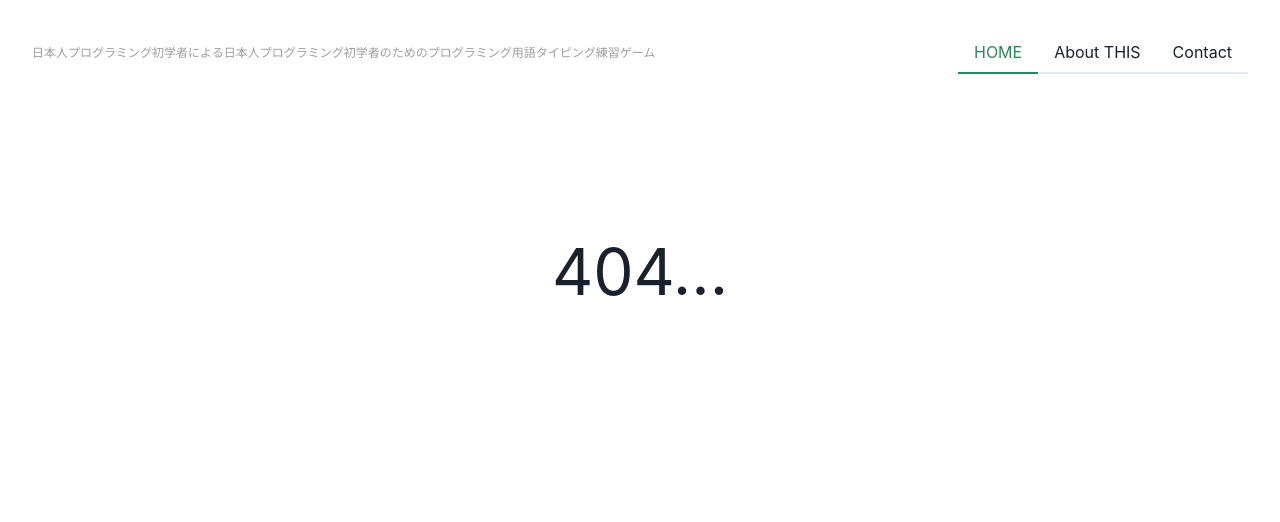
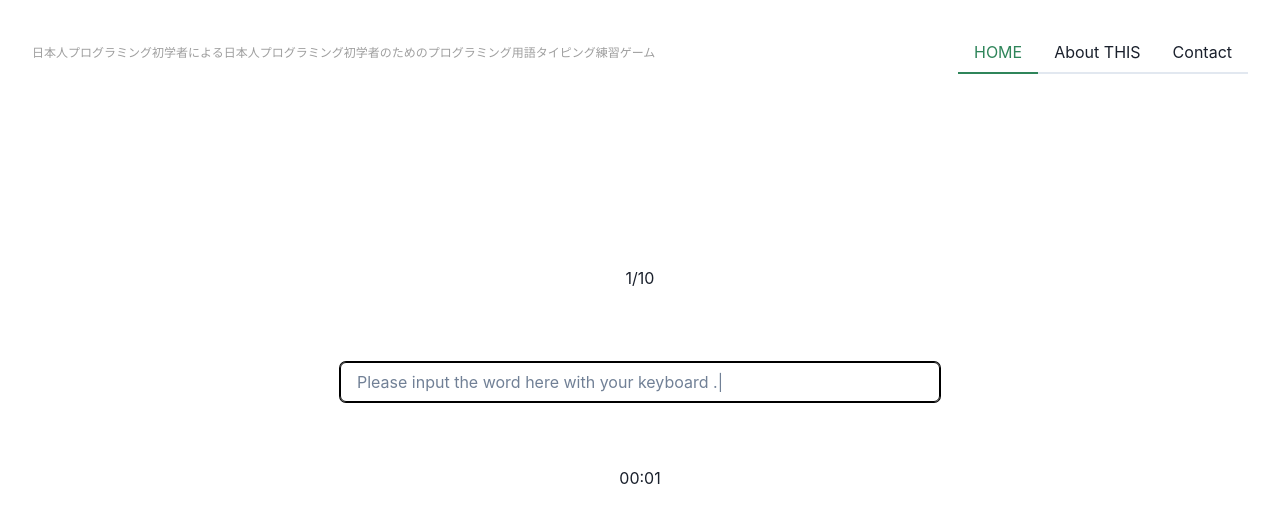
Before and after one commit to iwmnyk/code-typing-practice, a React (Vite) app: page /training/1 in a window 1280 px wide. Before the commit this address had no page. Shown: the top 522 px of the page. Built offline with nearby package versions, Linux system fonts and the light colour scheme.

Commit message:
問題選択機能を追加

```diff
--- a/src/Routes/index.tsx
+++ b/src/Routes/index.tsx
@@ -12,9 +12,9 @@ const AppRoutes: React.FC = () => {
   return (
     <Routes>
       <Route path="/" element={<Home />} />
-      <Route path="/training" element={<Training />} />
-      <Route path="/About" element={<About />} />
-      <Route path="/Contact" element={<Contact />} />
+      <Route path="/training/:selectedValue" element={<Training />} />
+      <Route path="/about" element={<About />} />
+      <Route path="/contact" element={<Contact />} />
       <Route path="*" element={<Error />} />
 
     </Routes>
--- a/src/components/Home.tsx
+++ b/src/components/Home.tsx
@@ -1,7 +1,15 @@
+import { useState } from 'react'
 import { Flex, Text, Heading, Select, Button } from "@chakra-ui/react"
-import { Link } from 'react-router-dom'
+import { useNavigate } from 'react-router-dom'
 
 const Home: React.FC = () => {
+
+  const [selectedValue, setSelectedValue] = useState('javascript_beginner');
+  const navigate = useNavigate()
+
+  const handleStartTraining = () => {
+    navigate(`/training/${selectedValue}`)
+  }
 
   return (
     <main>
@@ -13,15 +21,16 @@ const Home: React.FC = () => {
 
         <Text>Select your favorite language for programming.</Text>
 
-        <Select maxW={300} mx={"auto"} my={10} focusBorderColor={"green"}>
-            <option value="javascript">javascript</option>
-            <option value="HTML5 + CSS3">HTML5 + CSS3</option>
-            <option value="php">php</option>
+        <Select maxW={300} mx={"auto"} my={10} focusBorderColor={"green"} value={selectedValue} onChange={(e)=>{setSelectedValue(e.target.value)} }>
+            <option value="javascript_beginner">javascript -初心者向け-</option>
+            <option value="html5_selectors">HTML5 -要素-</option>
+            <option value="html5_withAttrbutes">HTML5 -属性-</option>
+            {/* <option value="php">php</option>
             <option value="python">python</option>
-            <option value="Ruby + Ruby on Rails">Ruby + Ruby on Rails</option>
+            <option value="Ruby + Ruby on Rails">Ruby + Ruby on Rails</option> */}
         </Select>
 
-        <Button as={Link} to="/training" minW={300} mx={"auto"} letterSpacing={3} colorScheme="green" mb={10}>START!</Button>
+        <Button onClick={handleStartTraining} minW={300} mx={"auto"} letterSpacing={3} colorScheme="green" mb={10}>START!</Button>
 
         <Text color={"#9e9e9e"}>Playing for PC ONLY.</Text>
 
--- a/src/containers/AskQuestion.tsx
+++ b/src/containers/AskQuestion.tsx
@@ -2,14 +2,15 @@ import { useState } from 'react'
 import { useFetchQuestions } from './Fetchquestions'
 import { Question } from '../components/Question'
 import { UserInput } from '../components/UserInput'
+import { useParams } from 'react-router-dom'
 
 export const AskQuestion: React.FC = () => {
 
-    const questionsList = useFetchQuestions()
+    const selectedValue = useParams().selectedValue ?? "";
+    const questionsList = useFetchQuestions(selectedValue)
     const [currentIndex, setCurrentIndex] = useState<number>(1)
 
     const handleCorrect = () => {
-
         setCurrentIndex(currentIndex + 1)
     }
 
--- a/src/containers/Fetchquestions.tsx
+++ b/src/containers/Fetchquestions.tsx
@@ -1,10 +1,10 @@
 import { useState, useEffect } from "react"
 
 
-export const useFetchQuestions = () => {
+export const useFetchQuestions = (selectedValue: string) => {
 
     const [questions, setQustions] = useState<string[]>([])
-    const userSelected: string = 'javascript_beginner'
+    const userSelected: string = selectedValue
     const limit = 10
 
     useEffect(() => {
@@ -19,7 +19,7 @@ export const useFetchQuestions = () => {
         }
       }
       fetchData()
-      }, [])
+      }, [selectedValue])
 
     return questions
 
```
